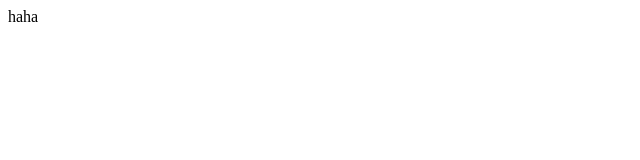
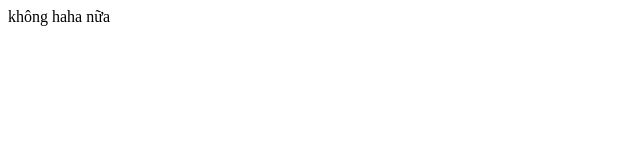
Before and after one commit to Hainn98/git-training, a plain HTML site: page index.html in a window 1280 px wide. Shown: the full height of the page, 0-640 px from the left. Drawn offline with Linux system fonts and the light colour scheme.

Commit message:
edit-index-v2

```diff
--- a/index.html
+++ b/index.html
@@ -6,6 +6,6 @@
     <title>Document</title>
 </head>
 <body>
-    <div>haha</div>
+    <div>không haha nữa</div>
 </body>
 </html>
```
